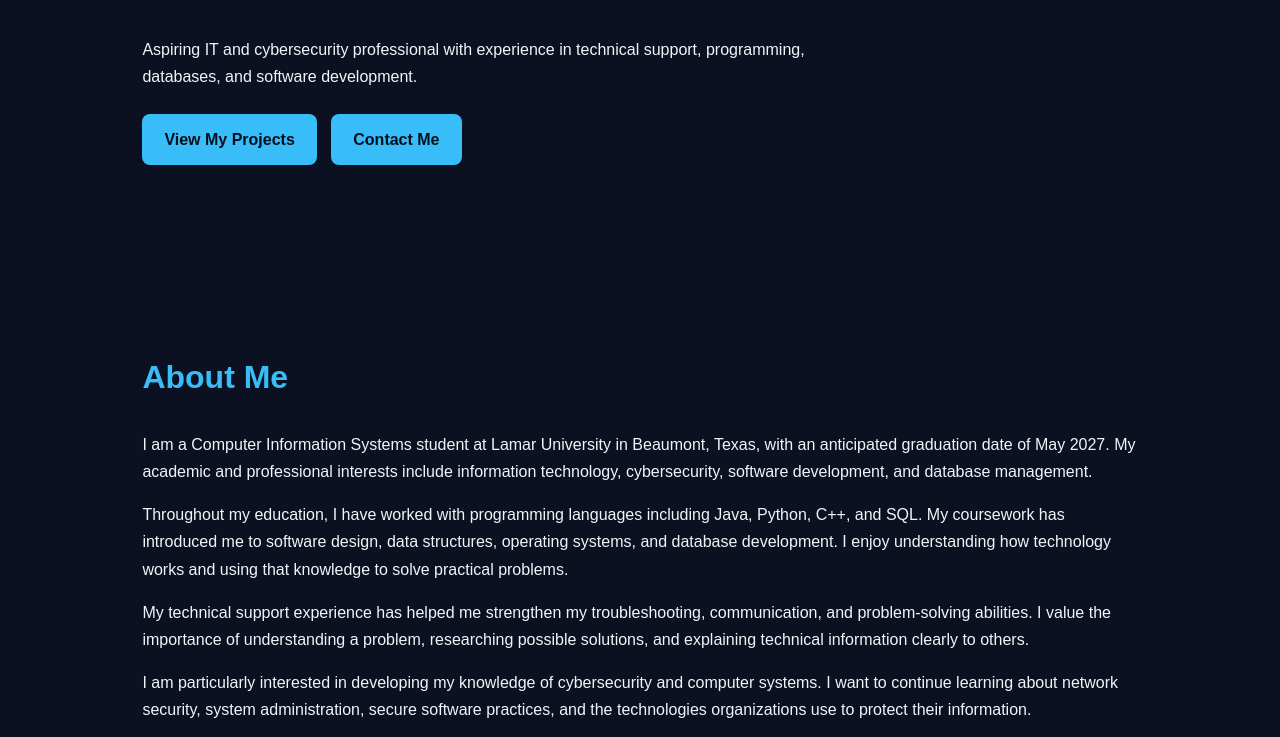
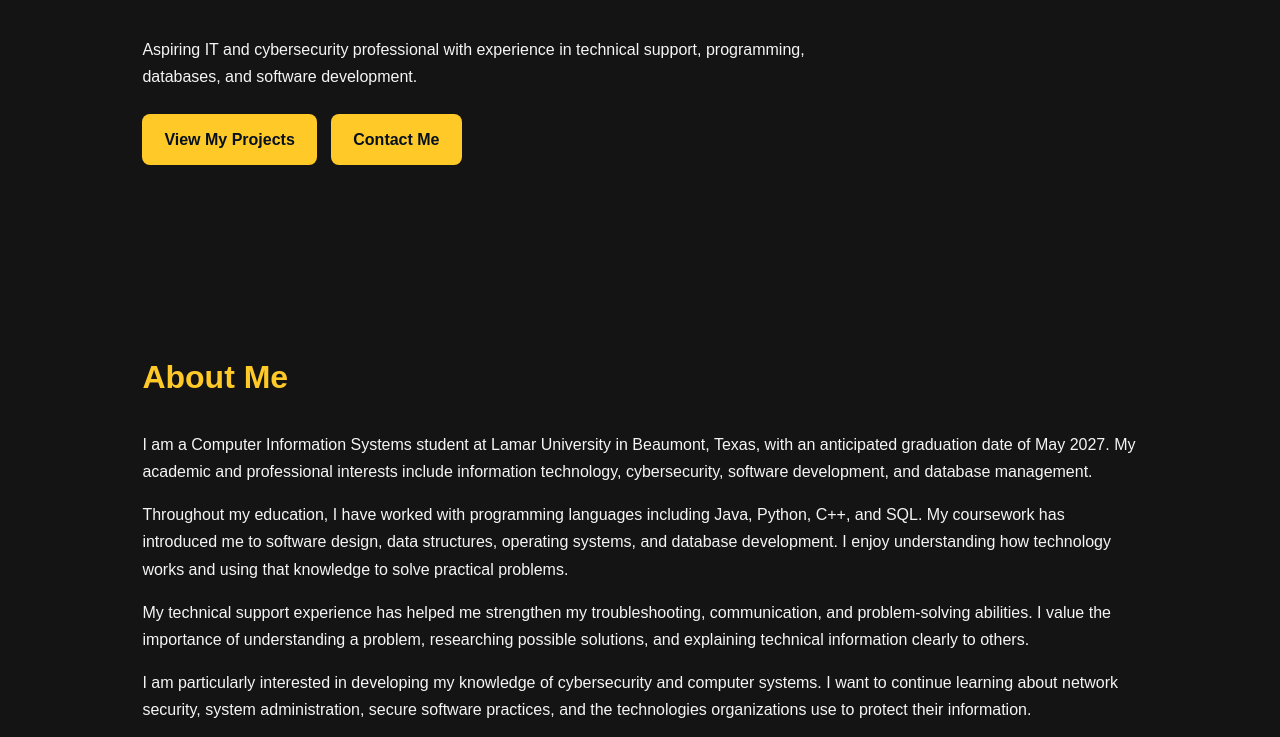
Before and after one commit to oreo107-R/github-portfolio, a plain HTML site: page index.html in a window 1280 px wide. Shown: the part 500-1237 px from the top of the page. Drawn offline with Linux system fonts and the light colour scheme.

Commit message:
Update color variables in CSS for better contrast
orange and yellow

```diff
--- a/index.html
+++ b/index.html
@@ -8,11 +8,11 @@
   <title>Orion Medrano | IT & Software Portfolio</title>
   <style>
     :root {
-      --bg: #0b1120;
-      --surface: #172238;
-      --text: #f1f5f9;
-      --muted: #aabbd0;
-      --accent: #38bdf8;
+      --bg: #141414;
+      --surface: #242424;
+      --text: #F5F5F5;
+      --muted: #BBBBBB;
+      --accent: #FFCA28;
     }
     * { box-sizing: border-box; }
     html { scroll-behavior: smooth; }
```
